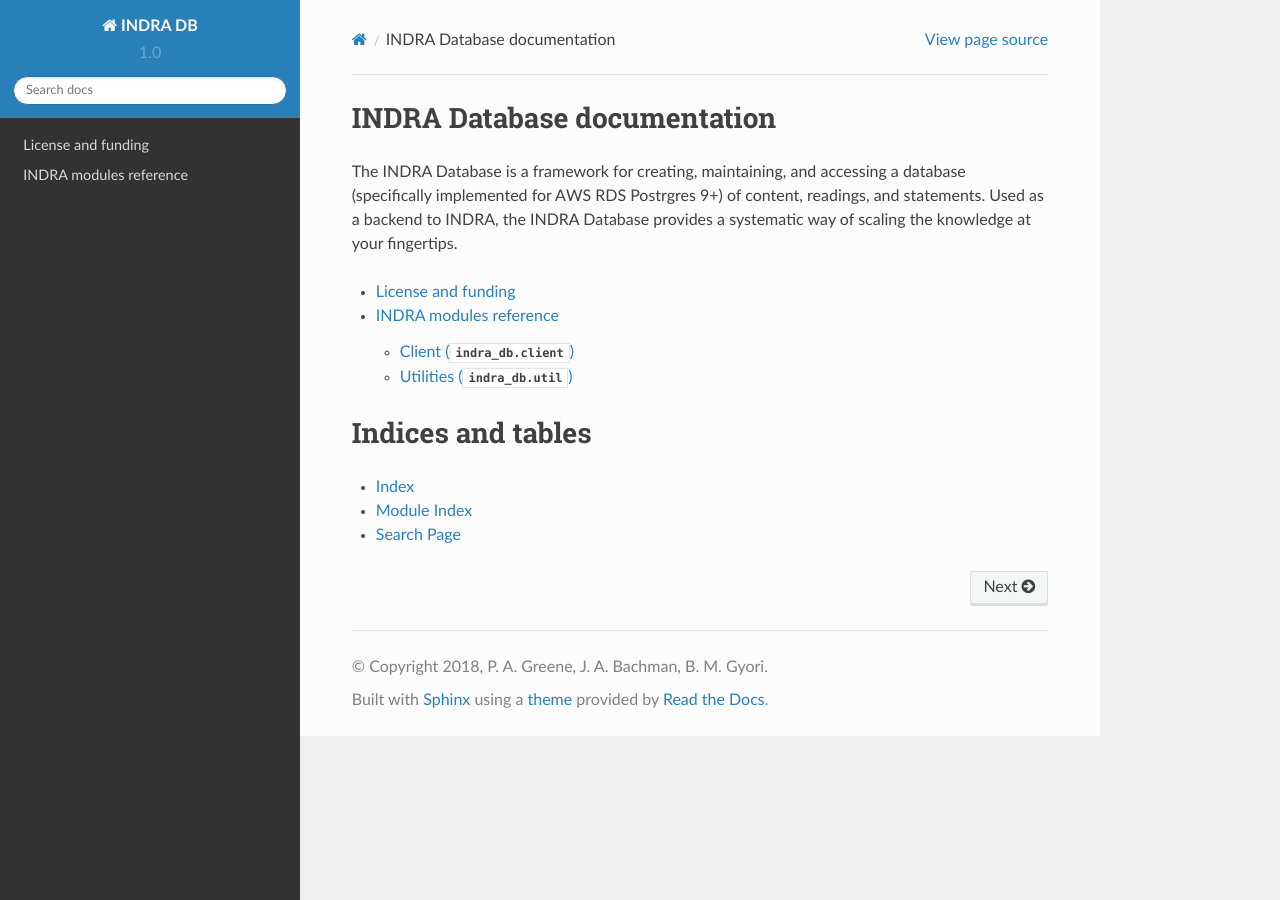
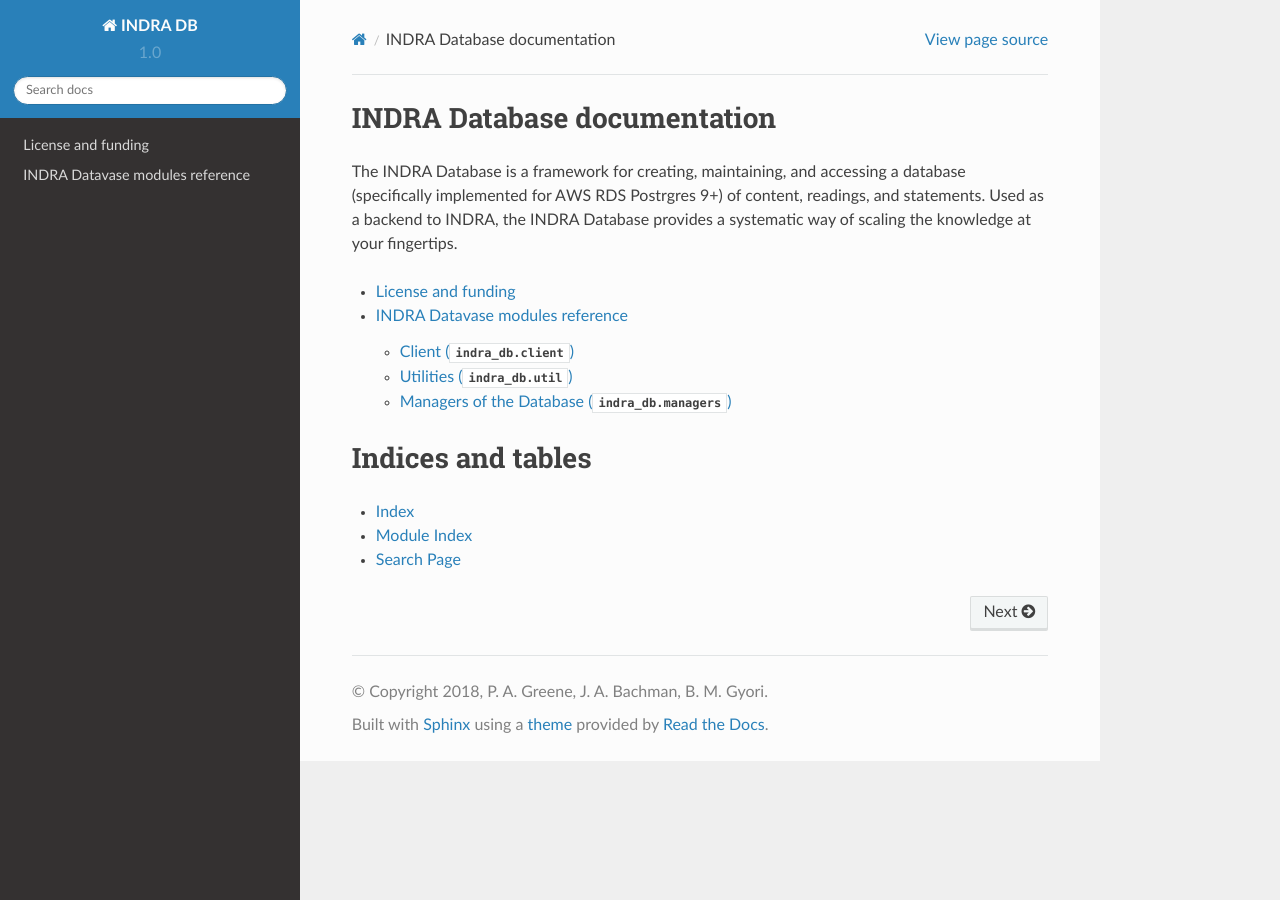
Before and after one commit to gyorilab/indra_db, a Sphinx documentation site: the page built from doc/index.rst, in a window 1280 px wide. Built offline with Sphinx 7.4.7 and the Read the Docs theme 2.0.0, drawn with Linux system fonts in a browser that asks for light colours.

Commit message:
Fix some of the docs.

```diff
--- a/doc/modules/index.rst
+++ b/doc/modules/index.rst
@@ -1,7 +1,7 @@
 .. _indra_modules_ref:
 
-INDRA modules reference
-=======================
+INDRA Datavase modules reference
+================================
 
 Client (:py:mod:`indra_db.client`)
 ----------------------------------
@@ -15,7 +15,10 @@ Utilities (:py:mod:`indra_db.util`)
 .. automodule:: indra_db.util
     :members:
 
+
+Managers of the Database (:py:mod:`indra_db.managers`)
+------------------------------------------------------
 .. toctree::
-   :maxdepth: 4
+   :maxdepth: 3
 
    managers/index
```
